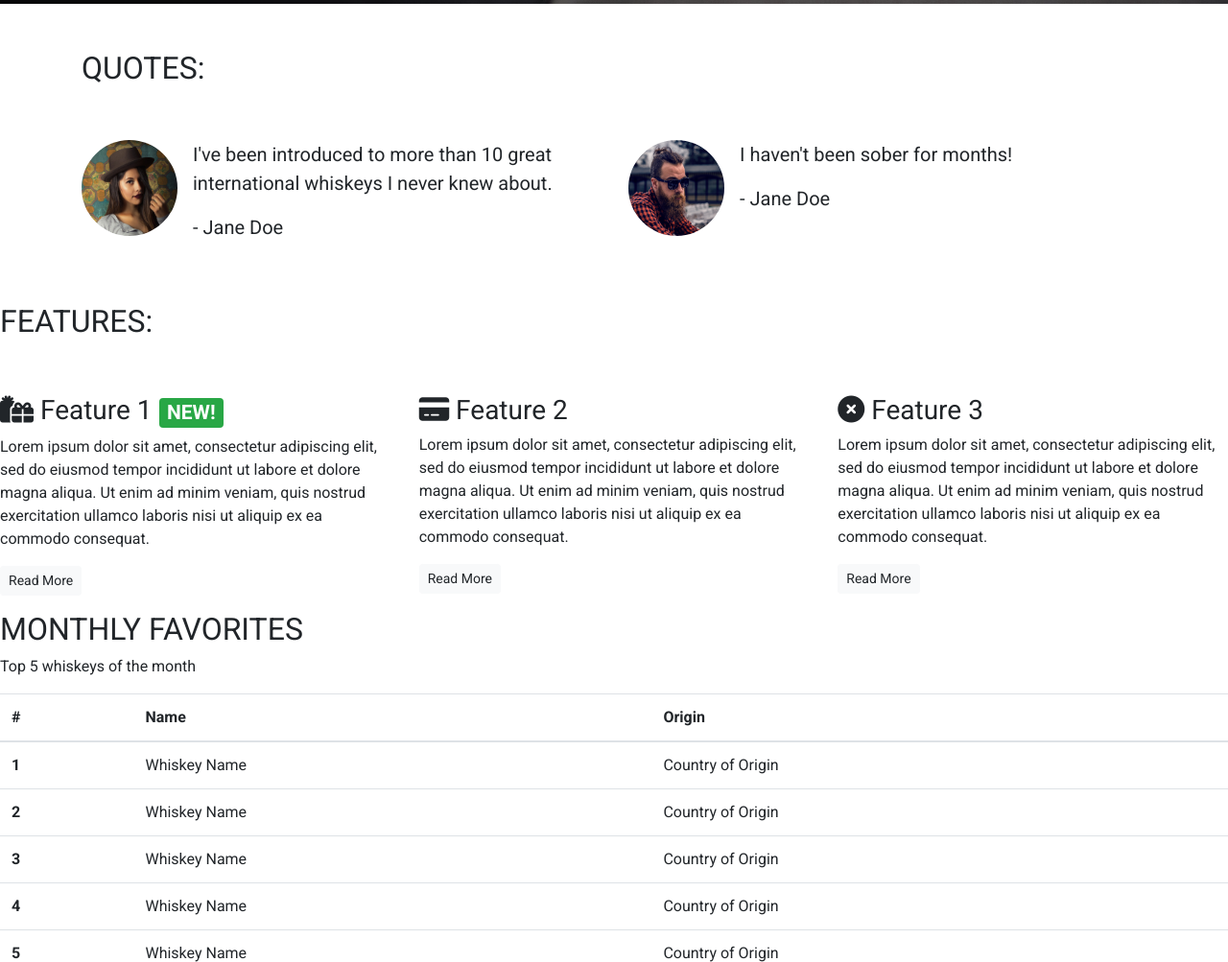
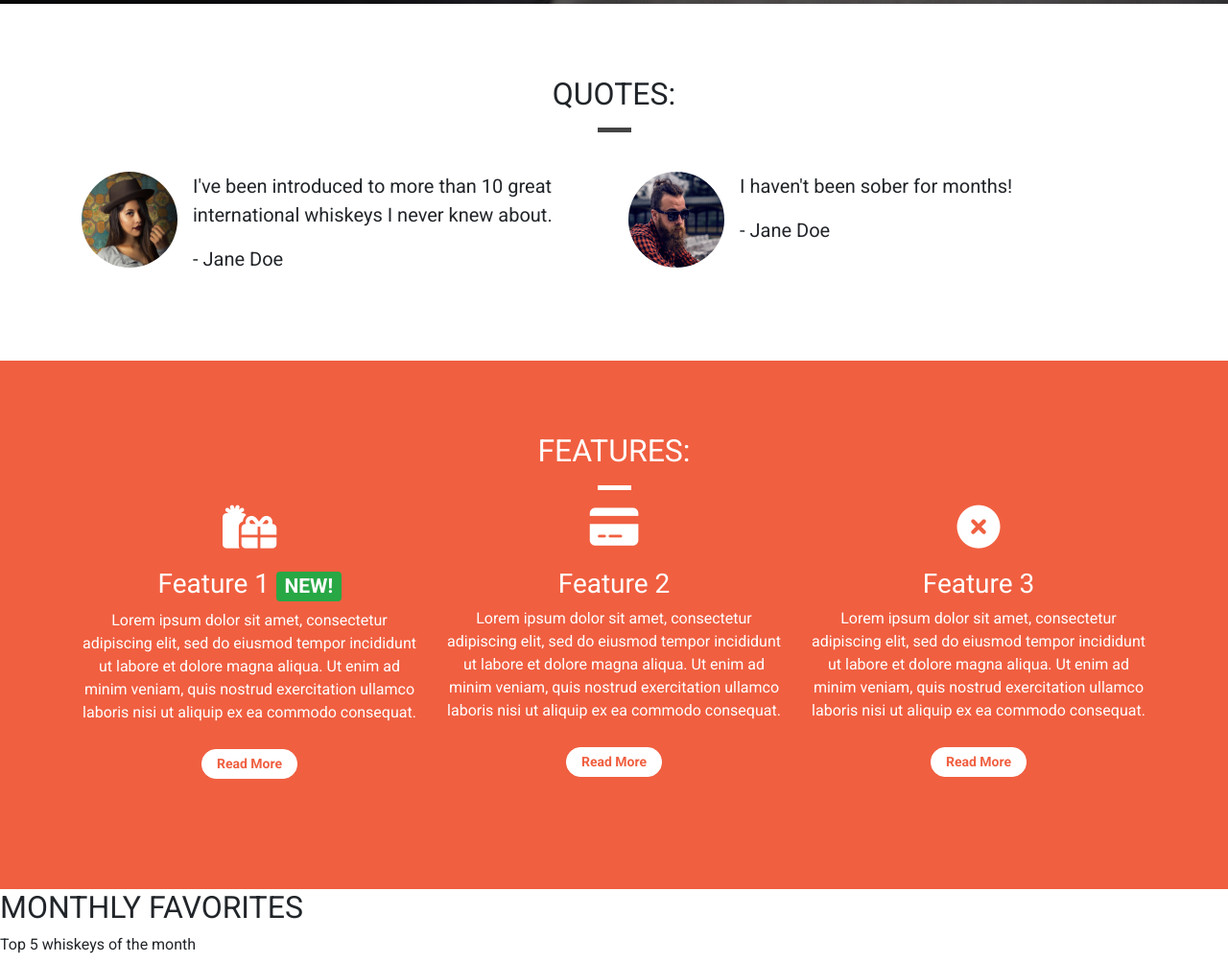
Before and after one commit to BobHerold/WhiskeyDrop, a plain HTML site: page index.html in a window 1280 px wide. Shown: the part 796-1799 px from the top of the page at 96% size. Drawn offline with nearby package versions, Linux system fonts and the light colour scheme.

Commit message:
added more styling, to the Quotes and Features sections

```diff
--- a/css/style.css
+++ b/css/style.css
@@ -1,5 +1,13 @@
 body {
     font-family: 'Roboto', sans-serif;
+}
+
+.container-wrapper {
+    }
+
+.container-wrapper--red {
+    background-color:#f05f40;
+    color: white;
 }
 
 .alert-container .col-12{
@@ -44,22 +52,51 @@ body {
 
 .features-container{}
 
+/* Page headers */
+
+.page-header {
+    margin-bottom: 0;
+    border-bottom: 0;
+    text-align: center;
+}
+
+.page-header h2 {
+    margin-top: 0;
+}
+
+.quotes .page-header {
+    margin-bottom: 25px;
+}
+
 /*Block dividers*/
 
 .block-divider{
     width: 75px;
     height: 5px;
     border: 0;
+    background-color: #444;
     }
 
 .block-divider--orange{
     background-color: #f05f40;
 }
 
+.block-divider--white {
+    background-color: white;
+}
+
 .block-divider--short{
     width: 35px;
 }
+
+/* Content containers */
+
+.content-container {
+    padding-top: 75px;
+    padding-bottom: 75px;
 }
+
+
 
 .monthlyfavs-container{}
 
@@ -139,3 +176,24 @@ body {
     background-color: #df4929;
     border-color: #df4929;
 }
+
+.feature {
+    text-align: center;
+    margin-bottom: 40px;
+}
+
+.feature i {
+    margin-bottom: 20px;
+    font-size: 45px;
+    line-height: 45px;
+}
+
+.feature .btn {
+    background-color: white;
+    border-color: white;
+    border-radius: 15px;
+    min-width: 100px;
+    font-weight: bold;
+    margin-top: 10px;
+    color: #f05f40;
+}
--- a/index.html
+++ b/index.html
@@ -83,11 +83,13 @@
 	</div>
 
 	<!-- Quotes -->
-	<div class="container quotes-container">
+	<div class="container-wrapper">
+		<div class="container quotes-container content-container">
 			<section class="quotes">
 				<div class="row">
-				<div class="col-12 my-5">
+					<div class="col-12 page-header">
 						<h2 class="text-uppercase">Quotes:</h2>
+						<hr class=" block-divider block-divider--short">
 					</div>
 				</div>
 
@@ -99,7 +101,8 @@
                         </div>
 								<div class="media-body">
 									<blockquote class="blockquote">
-									<p>I've been introduced to more than 10 great international whiskeys I never knew
+										<p>I've been introduced to more than 10 great international whiskeys I never
+											knew
 											about.
 										</p>
 										<p>- Jane Doe</p>
@@ -126,41 +129,50 @@
 			</section>
 			<!-- /.quotes -->
 		</div>
+	</div>
 
 	<!-- Features -->
-	<div class="features-container">
+	<div class="container-wrapper container-wrapper--red">
+		<div class=" container features-container content-container">
 			<section class="features">
 				<div class="row">
-				<div class="col-12 my-5">
+					<div class="col-12 page-header">
 						<h2 class="text-uppercase">Features:</h2>
+						<hr class="block-divider block-divider--short block-divider--white">
 					</div>
 				</div>
 
 				<div class="row">
 					<div class="col-12 col-md-6 col-lg-4">
 						<div class="feature">
-						<h3><i class="fas fa-gifts d-none d-sm-inline"></i> Feature 1
+							<h3><i class="fas fa-gifts d-none d-sm-block"></i> Feature 1
 								<span class="badge badge-success">NEW!</span></h3>
-						<p>Lorem ipsum dolor sit amet, consectetur adipiscing elit, sed do eiusmod tempor incididunt ut
-							labore et dolore magna aliqua. Ut enim ad minim veniam, quis nostrud exercitation ullamco
+							<p>Lorem ipsum dolor sit amet, consectetur adipiscing elit, sed do eiusmod tempor incididunt
+								ut
+								labore et dolore magna aliqua. Ut enim ad minim veniam, quis nostrud exercitation
+								ullamco
 								laboris nisi ut aliquip ex ea commodo consequat.</p>
 							<p><a class="btn btn-sm btn-light" href="">Read More</a></p>
 						</div>
 					</div>
 					<div class="col-12 col-md-6 col-lg-4">
 						<div class="feature">
-						<h3><i class="fas fa-credit-card d-none d-sm-inline"></i> Feature 2</h3>
-						<p>Lorem ipsum dolor sit amet, consectetur adipiscing elit, sed do eiusmod tempor incididunt ut
-							labore et dolore magna aliqua. Ut enim ad minim veniam, quis nostrud exercitation ullamco
+							<h3><i class="fas fa-credit-card d-none d-sm-block"></i> Feature 2</h3>
+							<p>Lorem ipsum dolor sit amet, consectetur adipiscing elit, sed do eiusmod tempor incididunt
+								ut
+								labore et dolore magna aliqua. Ut enim ad minim veniam, quis nostrud exercitation
+								ullamco
 								laboris nisi ut aliquip ex ea commodo consequat.</p>
 							<p><a class="btn btn-sm btn-light" href="">Read More</a></p>
 						</div>
 					</div>
 					<div class="col-12 d-md-none d-lg-block col-lg-4">
 						<div class="feature">
-						<h3><i class="fas fa-times-circle d-none d-sm-inline"></i> Feature 3</h3>
-						<p>Lorem ipsum dolor sit amet, consectetur adipiscing elit, sed do eiusmod tempor incididunt ut
-							labore et dolore magna aliqua. Ut enim ad minim veniam, quis nostrud exercitation ullamco
+							<h3><i class="fas fa-times-circle d-none d-sm-block"></i> Feature 3</h3>
+							<p>Lorem ipsum dolor sit amet, consectetur adipiscing elit, sed do eiusmod tempor incididunt
+								ut
+								labore et dolore magna aliqua. Ut enim ad minim veniam, quis nostrud exercitation
+								ullamco
 								laboris nisi ut aliquip ex ea commodo consequat.</p>
 							<p><a class="btn btn-sm btn-light" href="">Read More</a></p>
 						</div>
@@ -168,6 +180,7 @@
 				</div>
 			</section>
 			<!-- /.features -->
+		</div>
 	</div>
 
 	<!--Monthly Favorites-->
```
Lines whose indentation alone changed are shown as unchanged.
